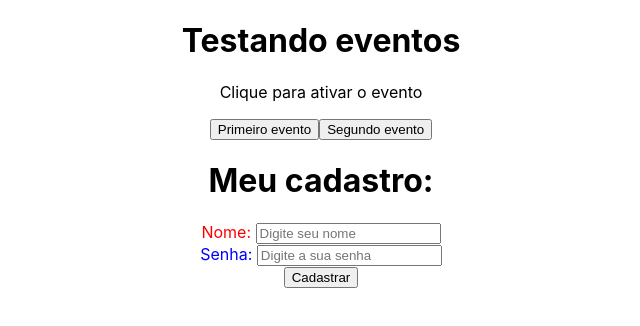
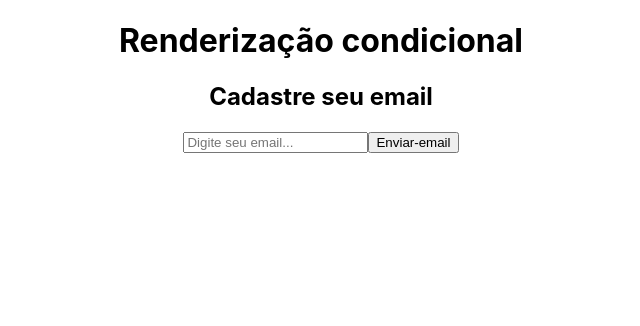
Before and after one commit to mvmsantos/estudo-react-1, a React (Create React App) app: page / in a window 1280 px wide. Shown: the top 326 px of the page, without its empty margins (319-959 px from the left). Built offline with nearby package versions, Linux system fonts and the light colour scheme.

Commit message:
21-11-2023
condicional (não terminado)

```diff
--- a/src/App.js
+++ b/src/App.js
@@ -1,13 +1,11 @@
 import './App.css';
-import Eventos from './components/Evento'
-import Form from './components/Form';
+import Condicional from './components/Condicional';
 
 function App() {
   return (
     <div className="App">
-        <h1>Testando eventos</h1>
-        <Eventos />
-        <Form />
+        <h1>Renderização condicional</h1>
+        <Condicional />
     </div>
   );
 }
--- /dev/null
+++ b/src/components/Condicional.js
@@ -0,0 +1,18 @@
+function Condicional() {
+
+    function Teste(e) {
+        e.preventDefault()
+        console.log("teste");
+    }
+    return (
+        <div>
+            <h2>Cadastre seu email</h2>
+            <form type="submit" action="">
+                <input type="email" name="" id="" placeholder="Digite seu email..." />
+                <button onClick={Teste} type="submit">Enviar-email</button>
+            </form>
+        </div>
+    )
+}
+
+    export default Condicional
```
